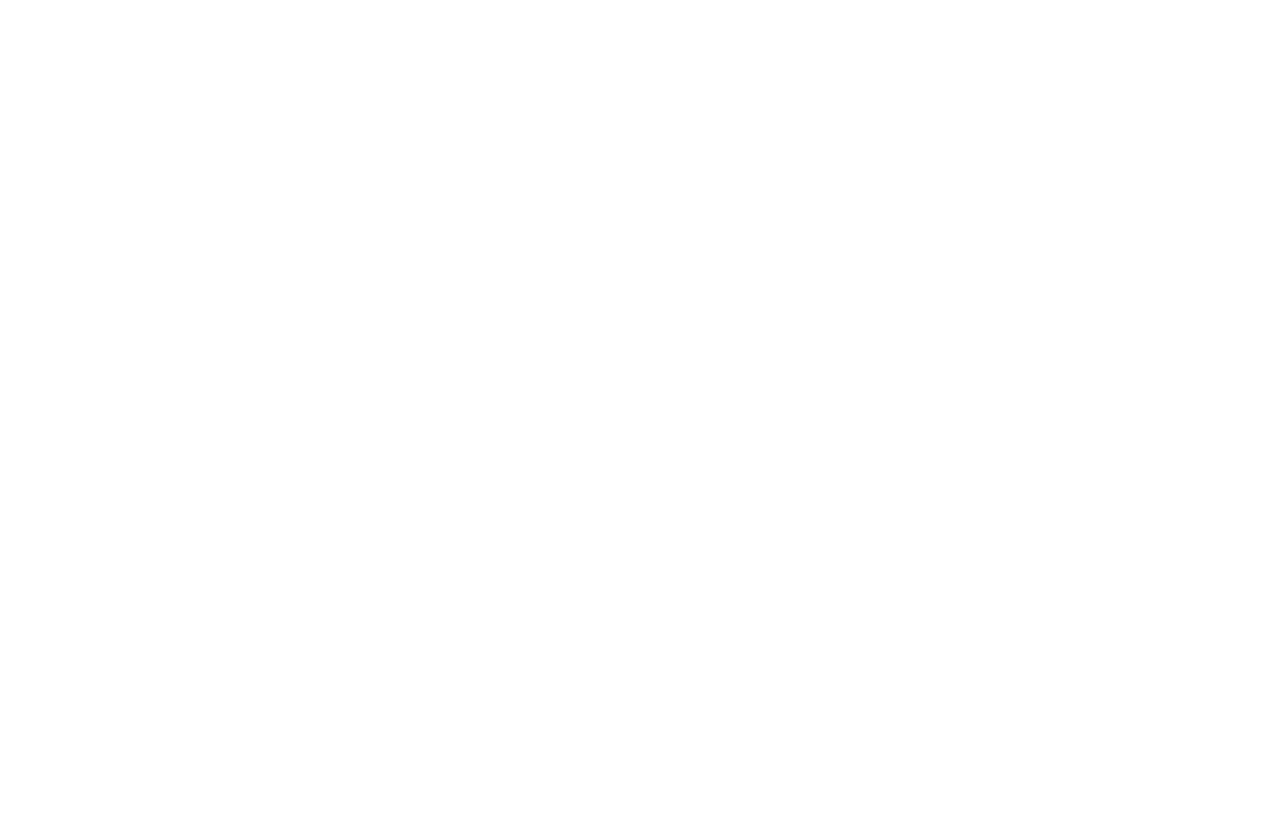
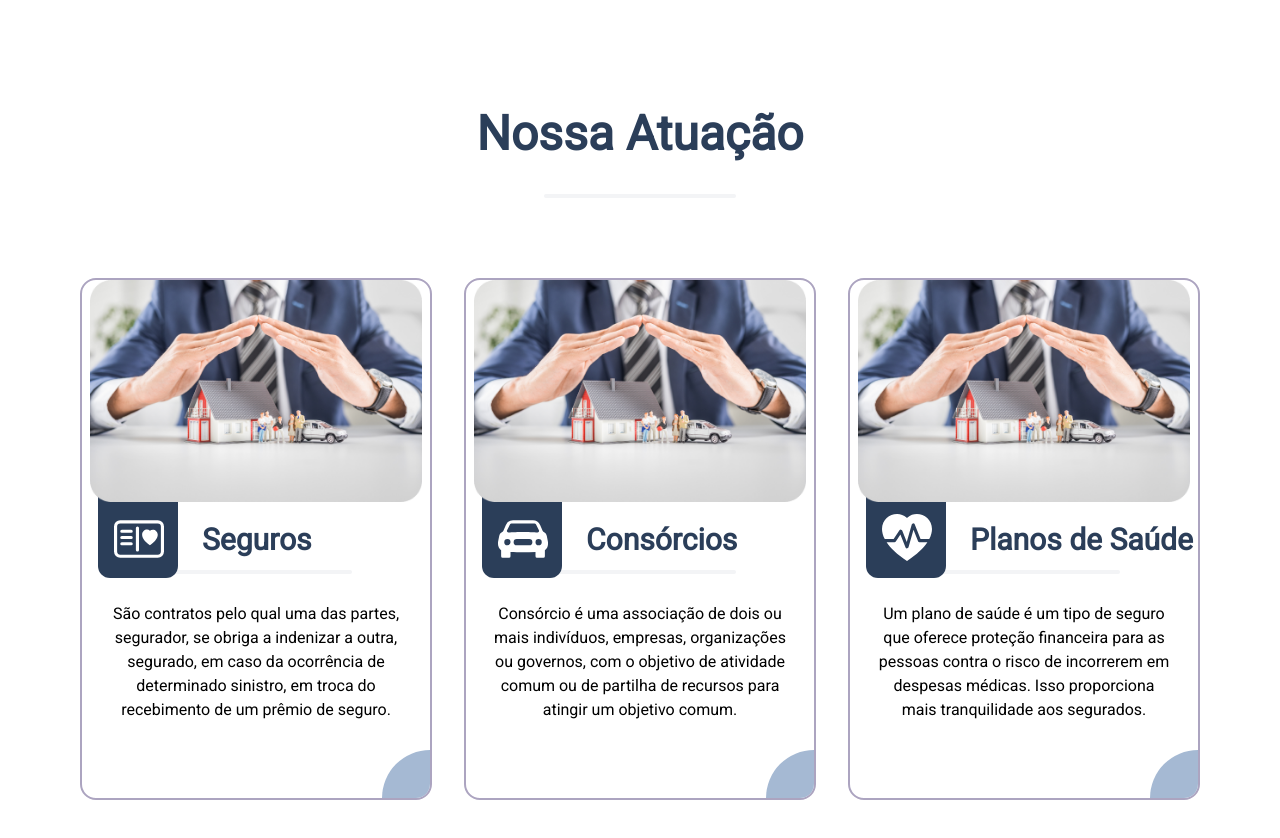
Before and after one commit to rnaconsultoriaemseguros/app, a Next.js app: page / in a window 1280 px wide. Shown: the part 1963-2801 px from the top of the page. Before the commit the page ends 2073 px from the top, so only its background shows below. Built offline with nearby package versions, Linux system fonts and the light colour scheme.

Commit message:
feat: including operation section

```diff
--- a/app/components/about2.jsx
+++ b/app/components/about2.jsx
@@ -50,7 +50,7 @@
             layout="fill"
             alt="About Us"
           />
-          <div>
+          <div className="relative">
             <div className="border-2 border-white rounded-full text-white w-20 h-20 mb-6 p-1">
               <BsFileEarmarkText style={BsFileEarmarkTextIcon} />
             </div>
--- /dev/null
+++ b/app/components/operation.jsx
@@ -0,0 +1,145 @@
+import Image from "next/image";
+import { BsPostcardHeart } from "react-icons/bs";
+import { BsFillCarFrontFill } from "react-icons/bs";
+import { BsHeartPulseFill } from "react-icons/bs";
+
+const BsPostcardHeartIcon = {
+  color: "#FFFFFF",
+  fontSize: "3.125em",
+  marginLeft: "1rem",
+  marginTop: "3rem",
+};
+
+const BsFillCarFrontFillIcon = {
+  color: "#FFFFFF",
+  fontSize: "3.125em",
+  marginLeft: "1rem",
+  marginTop: "3rem",
+};
+
+const BsHeartPulseFillIcon = {
+  color: "#FFFFFF",
+  fontSize: "3.125em",
+  marginLeft: "1rem",
+  marginTop: "3rem",
+};
+
+export default function Operation() {
+  return (
+    <div className="mb-28 bg-white z-0 relative">
+      <h2 className="md:text-5xl text-4xl font-bold text-[#2B3E59] text-center">
+        Nossa Atuação
+      </h2>
+
+      <hr className="w-48 h-1 mx-auto bg-gray-100 border-0 rounded md:mt-9 mt-7 md:mb-20 mb-12 dark:bg-[#ACA4C0]" />
+
+      <div className="flex flex-wrap md:flex-nowrap md:mx-16 mx-6">
+        <div className="md:flex-1 border-2 border-[#ACA4C0] rounded-2xl mx-4 relative overflow-hidden mb-8 md:mb-0">
+          <Image
+            src="/insurance.png"
+            alt="Seguros"
+            width={386}
+            height={258}
+            className="px-2 relative z-10"
+          />
+
+          <div className="flex title">
+            <div className="icon bg-[#2B3E59] w-20 h-28 ml-4 rounded-xl -mt-9">
+              <BsPostcardHeart style={BsPostcardHeartIcon} />
+            </div>
+
+            <div className="text">
+              <h2 className="font-bold text-2xl md:text-3xl text-[#2B3E59] mt-5 ml-6">
+                Seguros
+              </h2>
+            </div>
+          </div>
+
+          <div className="line">
+            <hr className="w-48 h-1 mx-auto mb-7 bg-gray-100 border-0 rounded dark:bg-[#ACA4C0] -mt-2" />
+          </div>
+
+          <div className="text-center mx-7 mb-7">
+            <span>
+              São contratos pelo qual uma das partes, segurador, se obriga a
+              indenizar a outra, segurado, em caso da ocorrência de determinado
+              sinistro, em troca do recebimento de um prêmio de seguro.
+            </span>
+          </div>
+          <div className="bg-[#A5B9D3] w-24 h-24 rounded-full -mr-12 -mb-12 float-right"></div>
+        </div>
+
+        <div className="md:flex-1 border-2 border-[#ACA4C0] rounded-2xl mx-4 relative overflow-hidden mb-8 md:mb-0">
+          <Image
+            src="/insurance.png"
+            alt="Seguros"
+            width={386}
+            height={258}
+            className="px-2 relative z-10"
+          />
+
+          <div className="flex title">
+            <div className="icon bg-[#2B3E59] w-20 h-28 ml-4 rounded-xl -mt-9">
+              <BsFillCarFrontFill style={BsFillCarFrontFillIcon} />
+            </div>
+
+            <div className="text">
+              <h2 className="font-bold text-2xl md:text-3xl text-[#2B3E59] mt-5 ml-6">
+                Consórcios
+              </h2>
+            </div>
+          </div>
+
+          <div className="line">
+            <hr className="w-48 h-1 mx-auto mb-7 bg-gray-100 border-0 rounded dark:bg-[#ACA4C0] -mt-2" />
+          </div>
+
+          <div className="text-center mx-7 mb-7">
+            <span>
+              Consórcio é uma associação de dois ou mais indivíduos, empresas,
+              organizações ou governos, com o objetivo de atividade comum ou de
+              partilha de recursos para atingir um objetivo comum.
+            </span>
+          </div>
+          <div className="bg-[#A5B9D3] w-24 h-24 rounded-full -mr-12 -mb-12 float-right"></div>
+        </div>
+
+        <div className="md:flex-1 border-2 border-[#ACA4C0] rounded-2xl mx-4 relative overflow-hidden mb-8 md:mb-0">
+          <Image
+            src="/insurance.png"
+            alt="Seguros"
+            width={386}
+            height={258}
+            className="px-2 relative z-10"
+          />
+
+          <div className="flex title">
+            <div className="icon bg-[#2B3E59] w-20 h-28 ml-4 rounded-xl -mt-9">
+              <BsHeartPulseFill style={BsHeartPulseFillIcon} />
+            </div>
+
+            <div className="text">
+              <h2 className="font-bold text-2xl md:text-3xl text-[#2B3E59] mt-5 ml-6">
+                Planos de Saúde
+              </h2>
+            </div>
+          </div>
+
+          <div className="line">
+            <hr className="w-48 h-1 mx-auto mb-7 bg-gray-100 border-0 rounded dark:bg-[#ACA4C0] -mt-2" />
+          </div>
+
+          <div className="text-center mx-7 mb-7">
+            <span>
+              Um plano de saúde é um tipo de seguro que oferece proteção
+              financeira para as pessoas contra o risco de incorrerem em
+              despesas médicas. Isso proporciona mais tranquilidade aos
+              segurados.
+            </span>
+          </div>
+          <div className="bg-[#A5B9D3] w-24 h-24 rounded-full -mr-12 -mb-12 float-right"></div>
+        </div>
+      </div>
+    </div>
+  );
+}
--- a/app/page.jsx
+++ b/app/page.jsx
@@ -1,5 +1,6 @@
 import About from "./components/about";
 import About2 from "./components/about2";
+import Operation from "./components/operation";
 import Slider from "./components/slider";
 
 export default function Home() {
@@ -8,6 +9,7 @@
       <Slider />
       <About />
       <About2 />
+      <Operation />
     </>
   );
 }
```
Also changed, not shown: public/insurance.png (added).
